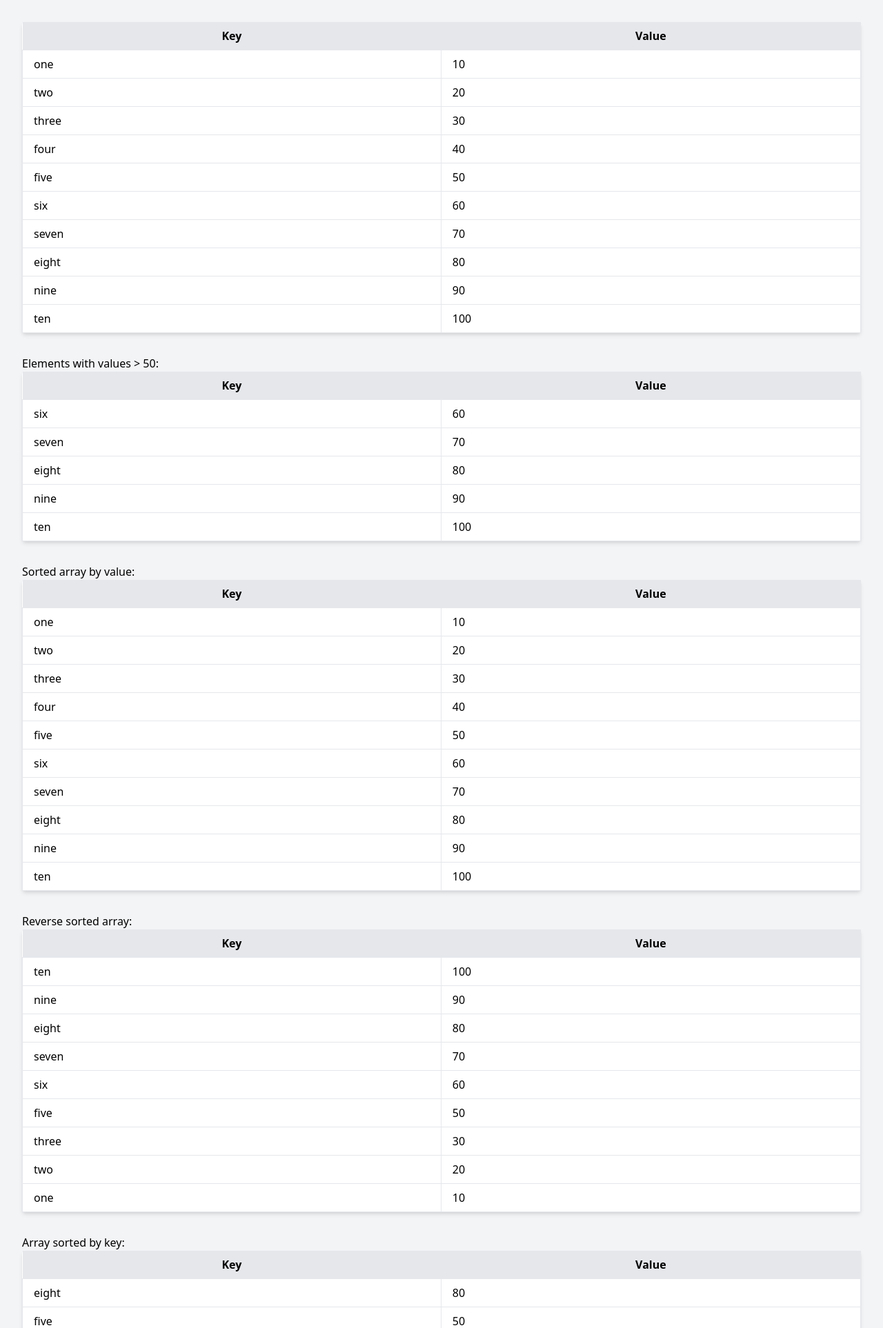
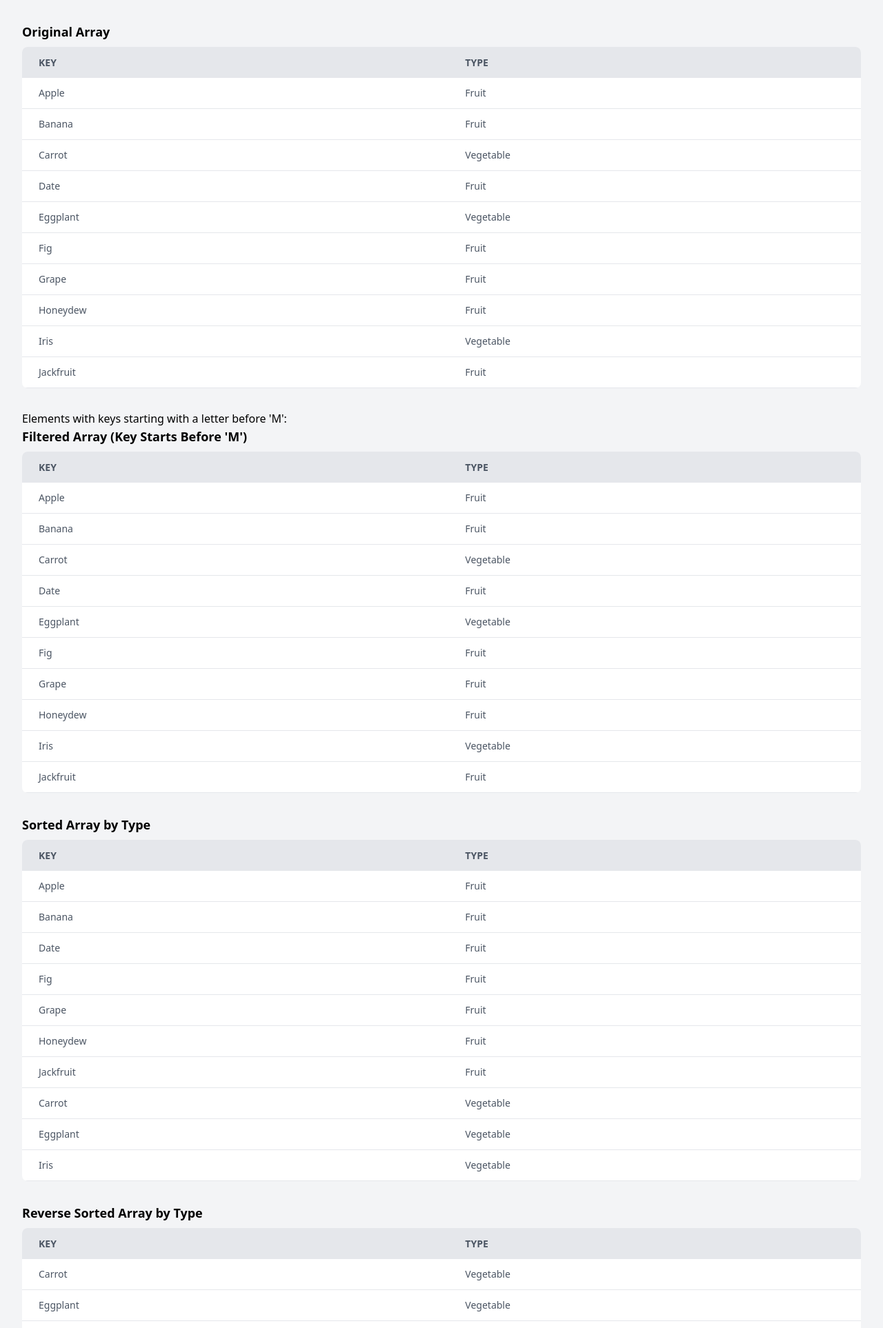
Before and after one commit to mariakirchhoffer/CS226, a PHP site: page /array-assignment.php in a window 1280 px wide. Shown: the top 1926 px of the page at 69% size. Run offline with PHP 8.4, Linux system fonts and the light colour scheme; some libraries are stand-ins or nearby versions.

Commit message:
Edited Commit

```diff
--- /dev/null
+++ b/Final Project/backend.php
@@ -0,0 +1 @@
+<?php
--- a/HW3/array-assignment.php
+++ b/HW3/array-assignment.php
@@ -3,74 +3,76 @@
 <head>
     <meta charset="UTF-8">
     <meta name="viewport" content="width=device-width, initial-scale=1.0">
-    <title>Array Assignment</title>
-    <link href="https://cdn.jsdelivr.net/npm/tailwindcss@2.2.19/dist/tailwind.min.css" rel="stylesheet">
+    <title>Array Operations</title>
+    <script src="https://cdn.tailwindcss.com"></script>
 </head>
 <body class="bg-gray-100 p-8">
+
 <?php
-// Function to print array in a table
-function printTable($array) {
-    echo '<table class="table-auto w-full mb-8 bg-white shadow-md rounded px-8 pt-6 pb-8 mb-4">';
-    echo '<thead><tr class="bg-gray-200"><th class="px-4 py-2">Key</th><th class="px-4 py-2">Value</th></tr></thead>';
-    echo '<tbody>';
+
+// Function to print array in a table using Tailwind CSS for styling
+function printTable($array, $title = 'Array Table') {
+    echo "<div class='mb-8'><h2 class='text-lg font-bold mb-2'>$title</h2>";
+    echo '<div class="overflow-x-auto"><table class="min-w-full table-auto bg-white rounded-lg overflow-hidden">';
+    echo '<thead class="bg-gray-200 text-gray-600 uppercase text-sm leading-normal"><tr>';
+    echo '<th class="py-3 px-6 text-left">Key</th>';
+    echo '<th class="py-3 px-6 text-left">Type</th>';
+    echo '</tr></thead>';
+    echo '<tbody class="text-gray-600 text-sm font-light">';
     foreach ($array as $key => $value) {
-        echo "<tr><td class='border px-4 py-2'>$key</td><td class='border px-4 py-2'>$value</td></tr>";
+        echo "<tr class='border-b border-gray-200 hover:bg-gray-100'>";
+        echo "<td class='py-3 px-6 text-left whitespace-nowrap'>" . ucfirst($key) . "</td>";
+        echo "<td class='py-3 px-6 text-left'>" . ucfirst($value) . "</td>";
+        echo '</tr>';
     }
-    echo '</tbody></table>';
+    echo '</tbody></table></div></div>';
 }
 
-// A. Creating a one-dimensional associative array
+// A. Creating a one-dimensional associative array with fruits and vegetables
 $assocArray = [
-    "one" => 10,
-    "two" => 20,
-    "three" => 30,
-    "four" => 40,
-    "five" => 50,
-    "six" => 60,
-    "seven" => 70,
-    "eight" => 80,
-    "nine" => 90,
-    "ten" => 100
+    "apple" => "fruit",
+    "banana" => "fruit",
+    "carrot" => "vegetable",
+    "date" => "fruit",
+    "eggplant" => "vegetable",
+    "fig" => "fruit",
+    "grape" => "fruit",
+    "honeydew" => "fruit",
+    "iris" => "vegetable",
+    "jackfruit" => "fruit"
 ];
 
-// B. Print out the array
-printTable($assocArray);
+// B. Print out the original array
+printTable($assocArray, 'Original Array');
 
-// C. Filter array based on a criterion and print
-// Criterion: Value greater than 50
-echo "<p>Elements with values > 50:</p>";
-$filteredArray = array_filter($assocArray, function($value) {
-    return $value > 50;
-});
-printTable($filteredArray);
+// C. Filter array based on the new criterion: Key starts with a letter before 'M'
+echo "<p>Elements with keys starting with a letter before 'M':</p>";
+$filteredArray = array_filter($assocArray, function($key) {
+    return strtolower($key[0]) < 'm';
+}, ARRAY_FILTER_USE_KEY);
+printTable($filteredArray, 'Filtered Array (Key Starts Before \'M\')');
 
-// D. Sort the array and print
+// D. Sort the array by value and print
 asort($assocArray);
-echo "<p>Sorted array by value:</p>";
-printTable($assocArray);
-
-// E. Unset the fourth element
-$keys = array_keys($assocArray);
-unset($assocArray[$keys[3]]);
+printTable($assocArray, 'Sorted Array by Type');
 
 // F. Print the reverse sorted array
 arsort($assocArray);
-echo "<p>Reverse sorted array:</p>";
-printTable($assocArray);
+printTable($assocArray, 'Reverse Sorted Array by Type');
 
 // G. Print the array sorted by key
 ksort($assocArray);
-echo "<p>Array sorted by key:</p>";
-printTable($assocArray);
+printTable($assocArray, 'Array Sorted by Key');
 
 // H. EXTRA CREDIT: Print 3 random elements
-echo "<p>Three random elements:</p>";
 $randomKeys = array_rand($assocArray, 3);
-echo "<ul class='list-disc ml-8'>";
+echo "<h2 class='text-lg font-bold mb-2'>Three Random Elements</h2><ul class='list-disc pl-8 mb-8'>";
 foreach ($randomKeys as $key) {
-    echo "<li>{$assocArray[$key]}</li>";
+    echo "<li>" . ucfirst($key) . " - " . ucfirst($assocArray[$key]) . "</li>";
 }
 echo "</ul>";
+
 ?>
+
 </body>
 </html>
```
Also changed, not shown: Final Project/database.sql (added, +58 -0 lines), HW 7/index.php (added, +84 -0 lines), HW4/display_books.php (added, +20 -0 lines), HW5/index.php (added, +11 -0 lines).
